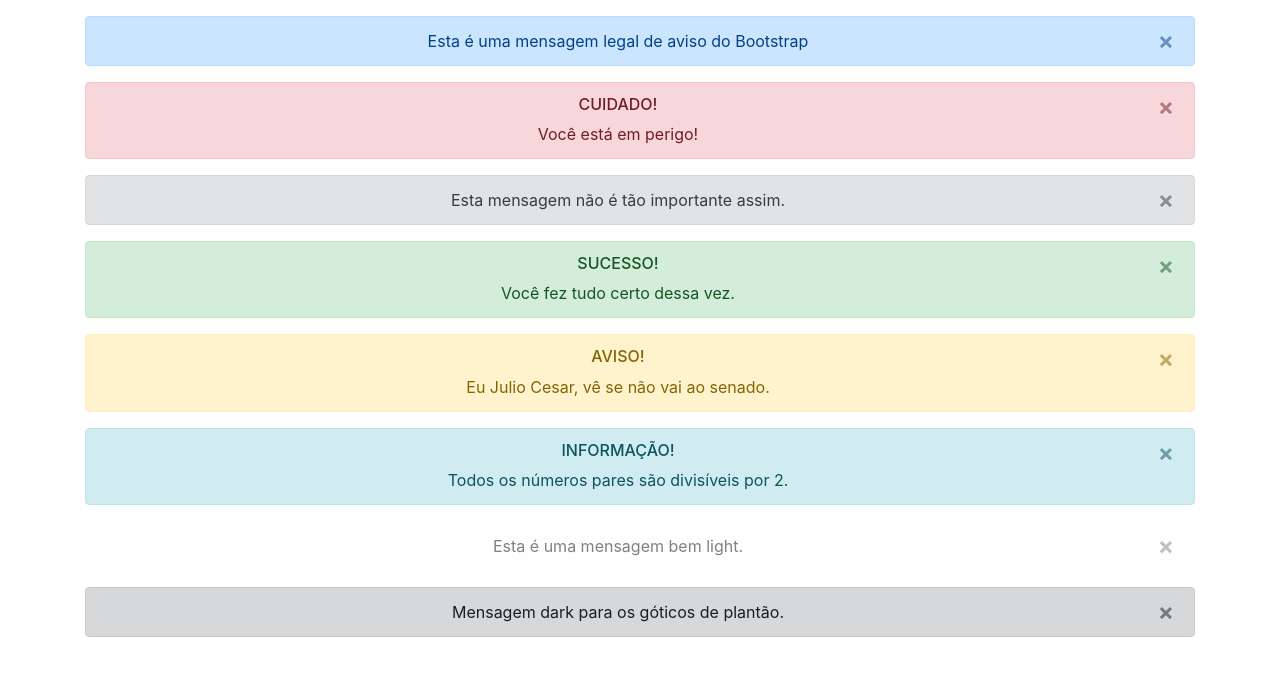
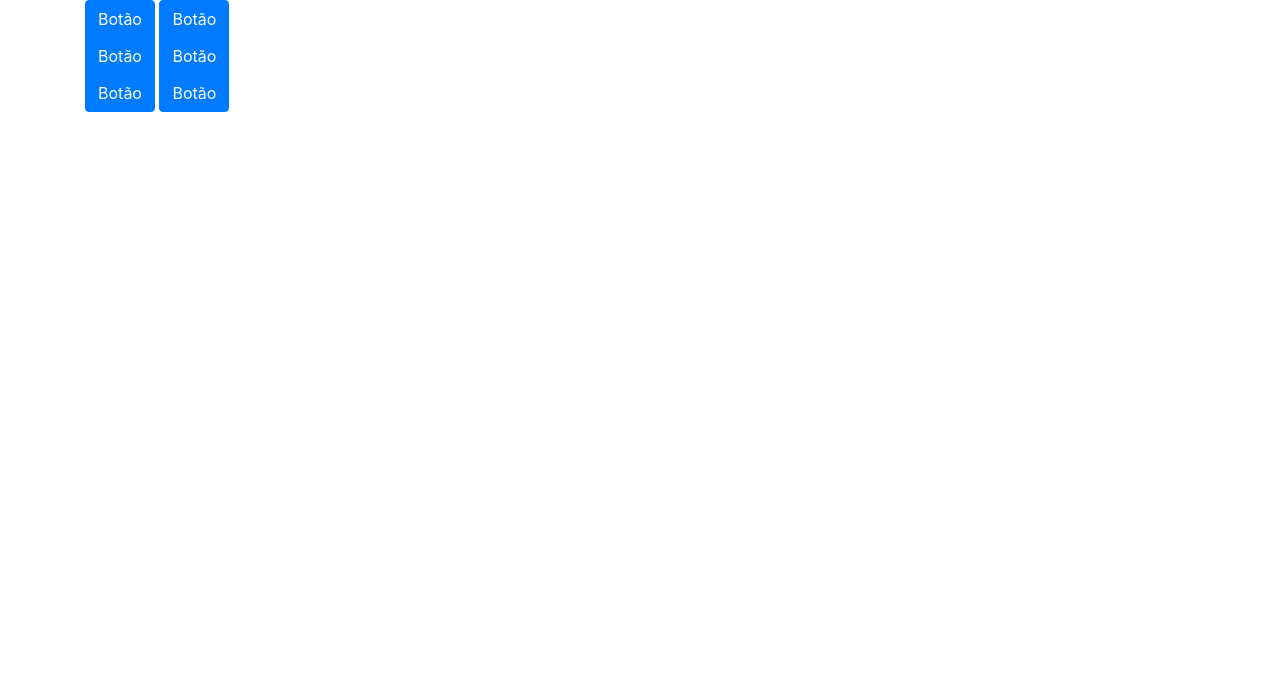
Before and after one commit to gustavoalvesdev/bootstrap-4-b7web, a plain HTML site: page index.html in a window 1280 px wide. Drawn offline with Linux system fonts and the light colour scheme.

Commit message:
Botões e Grupos de botões

```diff
--- a/index.html
+++ b/index.html
@@ -18,63 +18,24 @@
 
 <body>
 
-    <div class="container my-3 text-center">
+    <div class="container">
 
-        <div class="alert alert-primary alert-dismissible fade show" role="alert">
-            Esta é uma mensagem legal de aviso do Bootstrap
-            <button class="close" data-dismiss="alert" aria-label="Fechar">
-                <span aria-hidden="true">&times;</span>
-            </button>
+        <div class="btn-group-vertical">
+            <a class="btn btn-primary" href="#">Botão</a>
+
+            <button class="btn btn-primary">Botão</button>
+
+            <input class="btn btn-primary" type="submit" value="Botão">
         </div>
 
-        <div class="alert alert-danger alert-dismissible fade show" role="alert">
-            <h6 class="alert-heading">CUIDADO!</h6> Você está em perigo!
-            <button class="close" data-dismiss="alert" aria-label="Fechar">
-                <span aria-hidden="true">&times;</span>
-            </button>
+        <div class="btn-group-vertical">
+            <a class="btn btn-primary" href="#">Botão</a>
+
+            <button class="btn btn-primary">Botão</button>
+
+            <input class="btn btn-primary" type="submit" value="Botão">
         </div>
 
-        <div class="alert alert-secondary alert-dismissible fade show" role="alert">
-            Esta mensagem não é tão importante assim.
-            <button class="close" data-dismiss="alert" aria-label="Fechar">
-                <span aria-hidden="true">&times;</span>
-            </button>
-        </div>
-
-        <div class="alert alert-success alert-dismissible fade show" role="alert">
-            <h6 class="alert-heading">SUCESSO!</h6> Você fez tudo certo dessa vez.
-            <button class="close" data-dismiss="alert" aria-label="Fechar">
-                <span aria-hidden="true">&times;</span>
-            </button>
-        </div>
-
-        <div class="alert alert-warning alert-dismissible fade show" role="alert">
-            <h6 class="alert-heading">AVISO!</h6> Eu Julio Cesar, vê se não vai ao senado.
-            <button class="close" data-dismiss="alert" aria-label="Fechar">
-                <span aria-hidden="true">&times;</span>
-            </button>
-        </div>
-
-        <div class="alert alert-info alert-dismissible fade show" role="alert">
-            <h6 class="alert-heading">INFORMAÇÃO!</h6> Todos os números pares são divisíveis por 2.
-            <button class="close" data-dismiss="alert" aria-label="Fechar">
-                <span aria-hidden="true">&times;</span>
-            </button>
-        </div>
-
-        <div class="alert alert-light alert-dismissible fade show" role="alert">
-            Esta é uma mensagem bem light.
-            <button class="close" data-dismiss="alert" aria-label="Fechar">
-                <span aria-hidden="true">&times;</span>
-            </button>
-        </div>
-
-        <div class="alert alert-dark alert-dismissible fade show" role="alert">
-            Mensagem dark para os góticos de plantão.
-            <button class="close" data-dismiss="alert" aria-label="Fechar">
-                <span aria-hidden="true">&times;</span>
-            </button>
-        </div>
 
     </div>
     <!-- container -->
```
